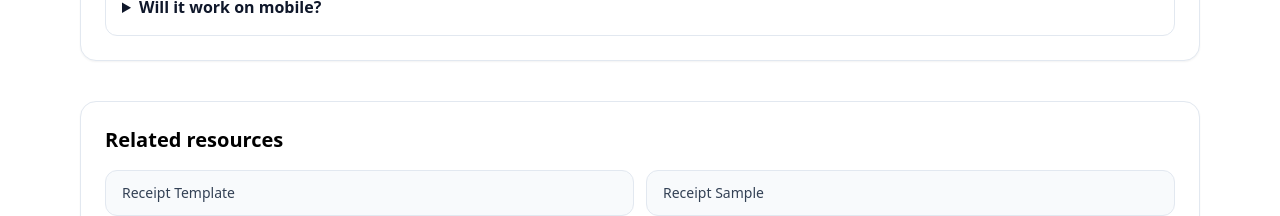
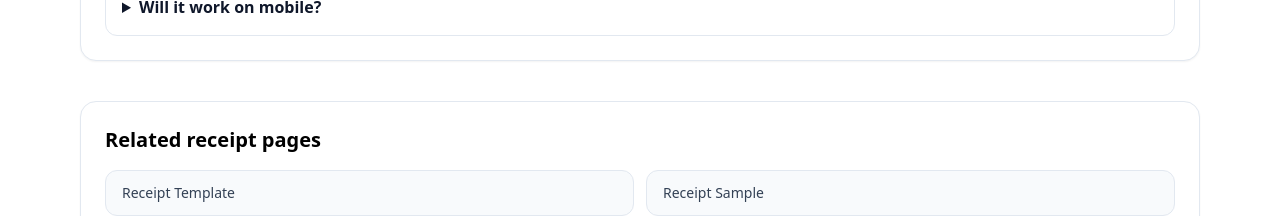
Before and after one commit to abuwebs29/doccrafttools, a Next.js app: page /receipt-generator in a window 1280 px wide. Shown: the part 4600-4816 px from the top of the page. Built offline with nearby package versions, Linux system fonts and the light colour scheme.

Commit message:
Update InternalLinks.tsx

```diff
--- a/components/InternalLinks.tsx
+++ b/components/InternalLinks.tsx
@@ -1,14 +1,20 @@
 import Link from "next/link";
 import { getClusterLinks } from "@/lib/internalLinking";
 
-export default function InternalLinks({ currentPath }: { currentPath: string }) {
+export default function InternalLinks({
+  currentPath,
+  title = "Related resources",
+}: {
+  currentPath: string;
+  title?: string;
+}) {
   const links = getClusterLinks(currentPath);
 
   if (!links.length) return null;
 
   return (
     <section className="mt-10 rounded-2xl border border-slate-200 bg-white p-6 shadow-sm">
-      <h2 className="text-xl font-semibold">Related resources</h2>
+      <h2 className="text-xl font-semibold">{title}</h2>
 
       <div className="mt-4 grid gap-3 md:grid-cols-2">
         {links.map((link) => (
```
